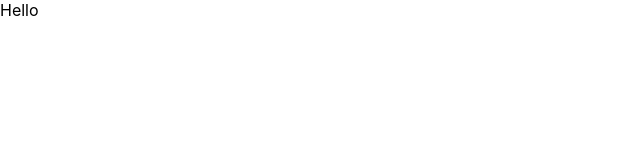
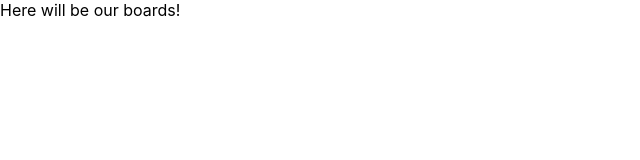
Before and after one commit to madhurabhujbal/react-drag-and-drop, a React (Create React App) app: page / in a window 1280 px wide. Shown: the top 160 px of the page, without its empty margins (0-640 px from the left). Built offline with nearby package versions, Linux system fonts and the light colour scheme.

Commit message:
Create a new component and add code in it

```diff
--- a/src/App.js
+++ b/src/App.js
@@ -2,7 +2,9 @@
 function App() {
   return (
     <div className="App">
-      Hello
+      <main className="flexbox">
+        Here will be our boards!
+      </main>
     </div>
   );
 }
```
Also changed, not shown: src/components/Board.js (added, +15 -0 lines), src/index.js (line endings or trailing spaces).
